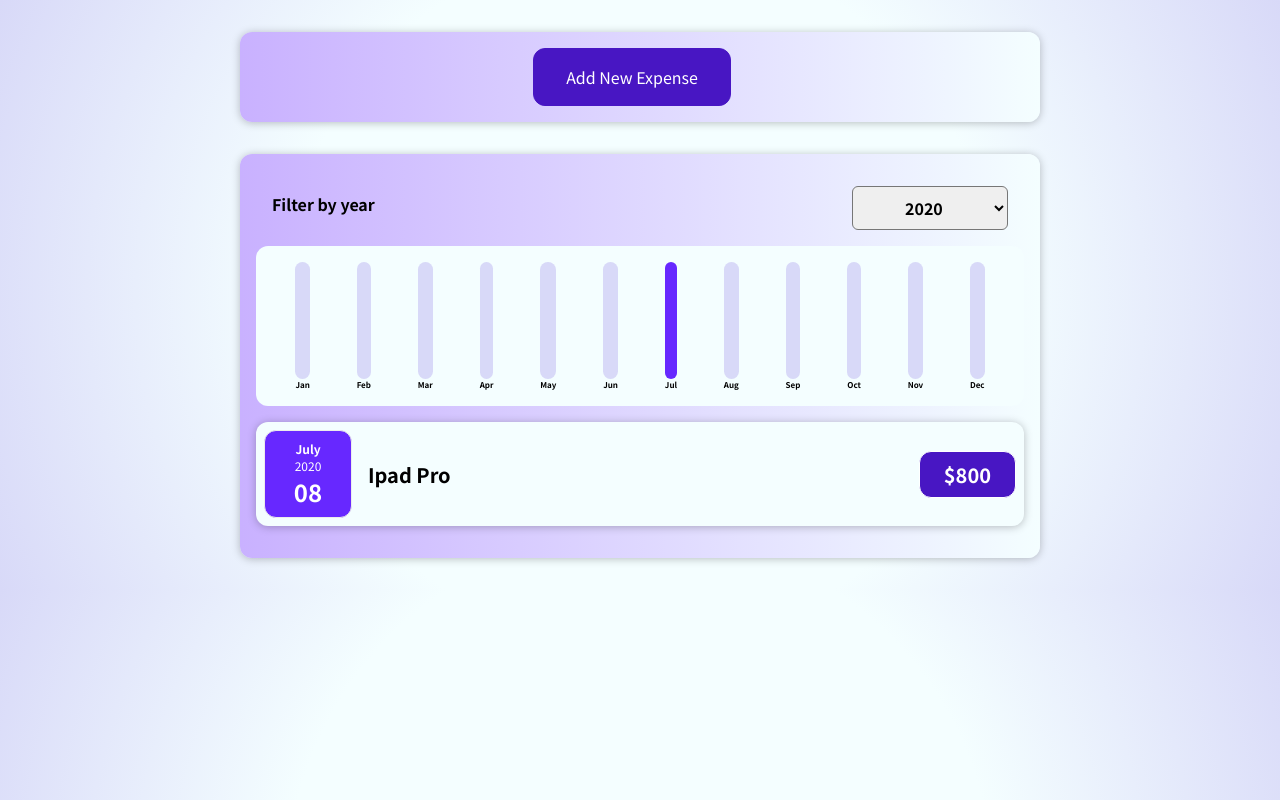
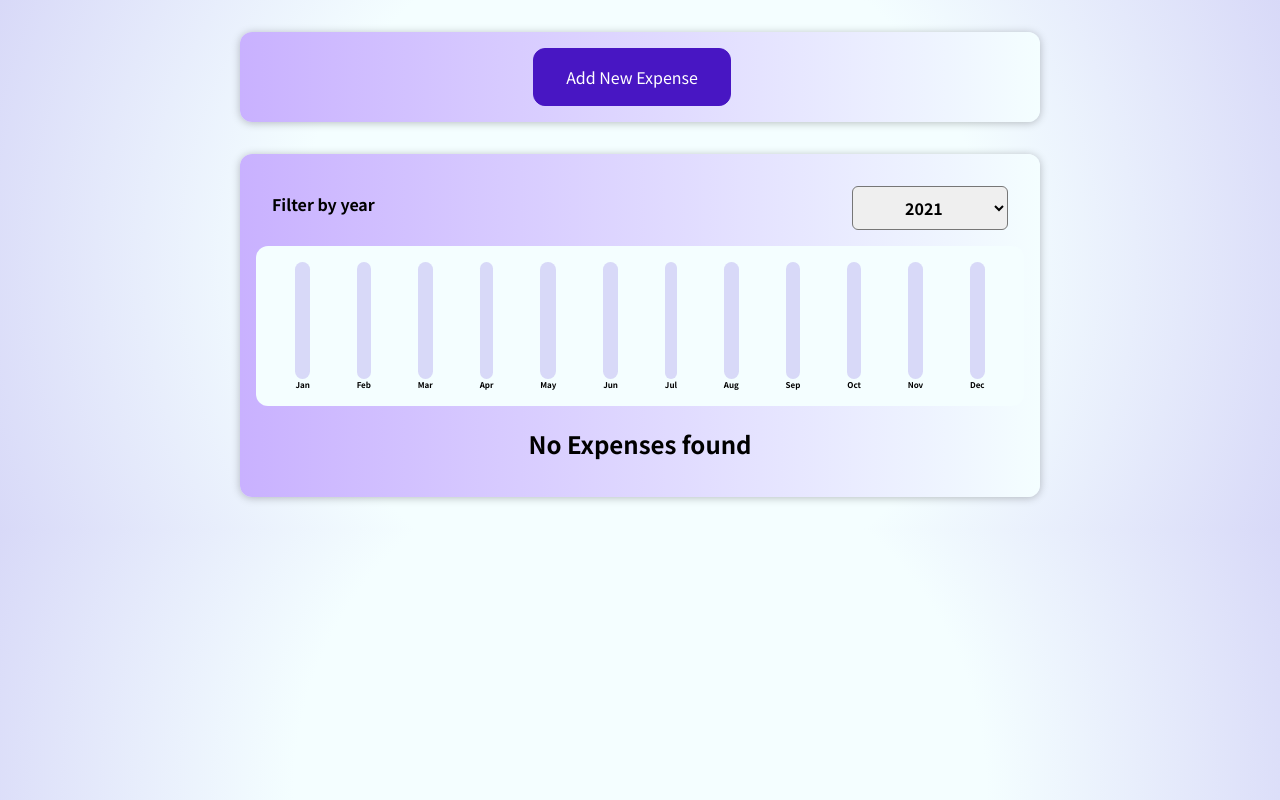
Before and after one commit to davidadeola/Expense-tracker, a React (Create React App) app: page / in a window 1280 px wide. Built offline with nearby package versions, Linux system fonts and the light colour scheme.

Commit message:
Year update Change

```diff
--- a/src/components/Expenses/Expenses.js
+++ b/src/components/Expenses/Expenses.js
@@ -9,7 +9,7 @@
 
 function Expenses(props) {
 
-  const [filteredYear, setFilteredYear] = useState('2020');
+  const [filteredYear, setFilteredYear] = useState('2021');
 
   const filterChangeHandler = selectedYear => {
     setFilteredYear(selectedYear);
```
